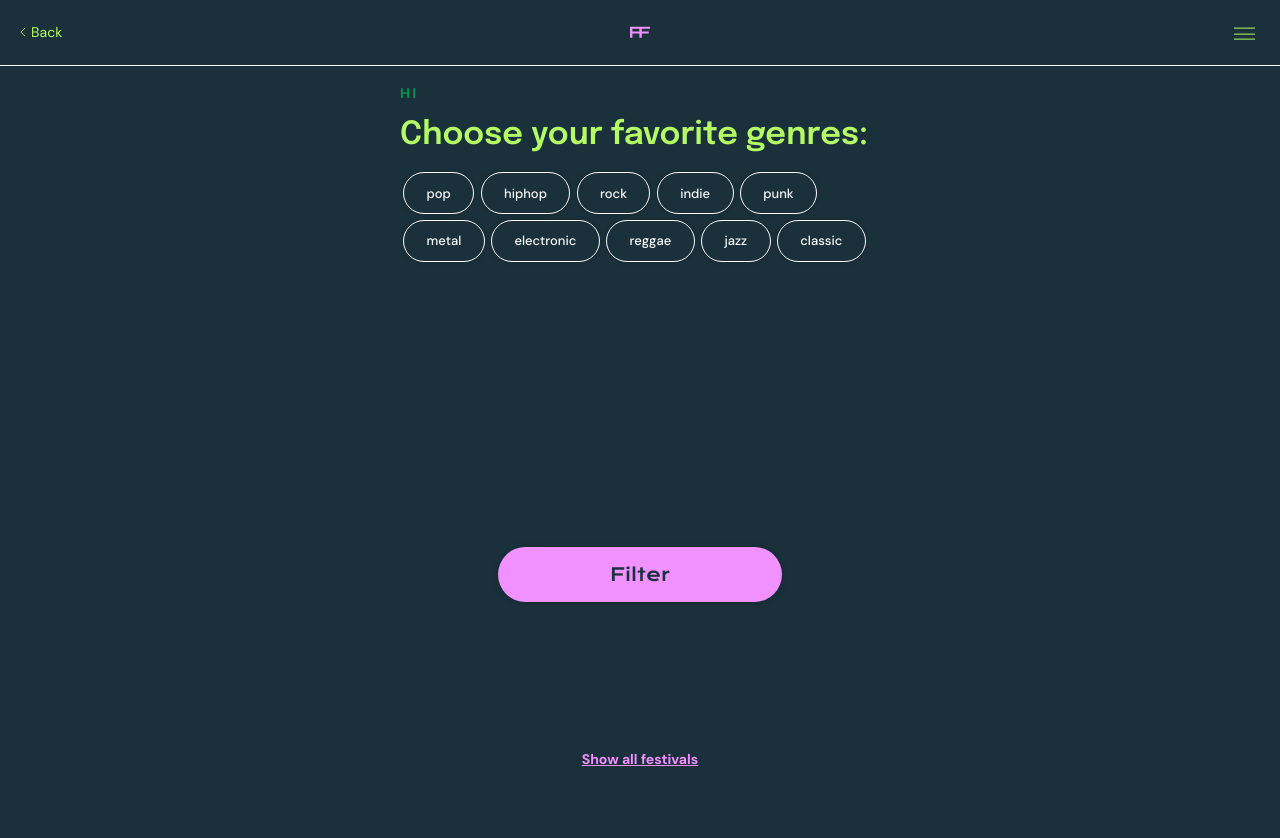
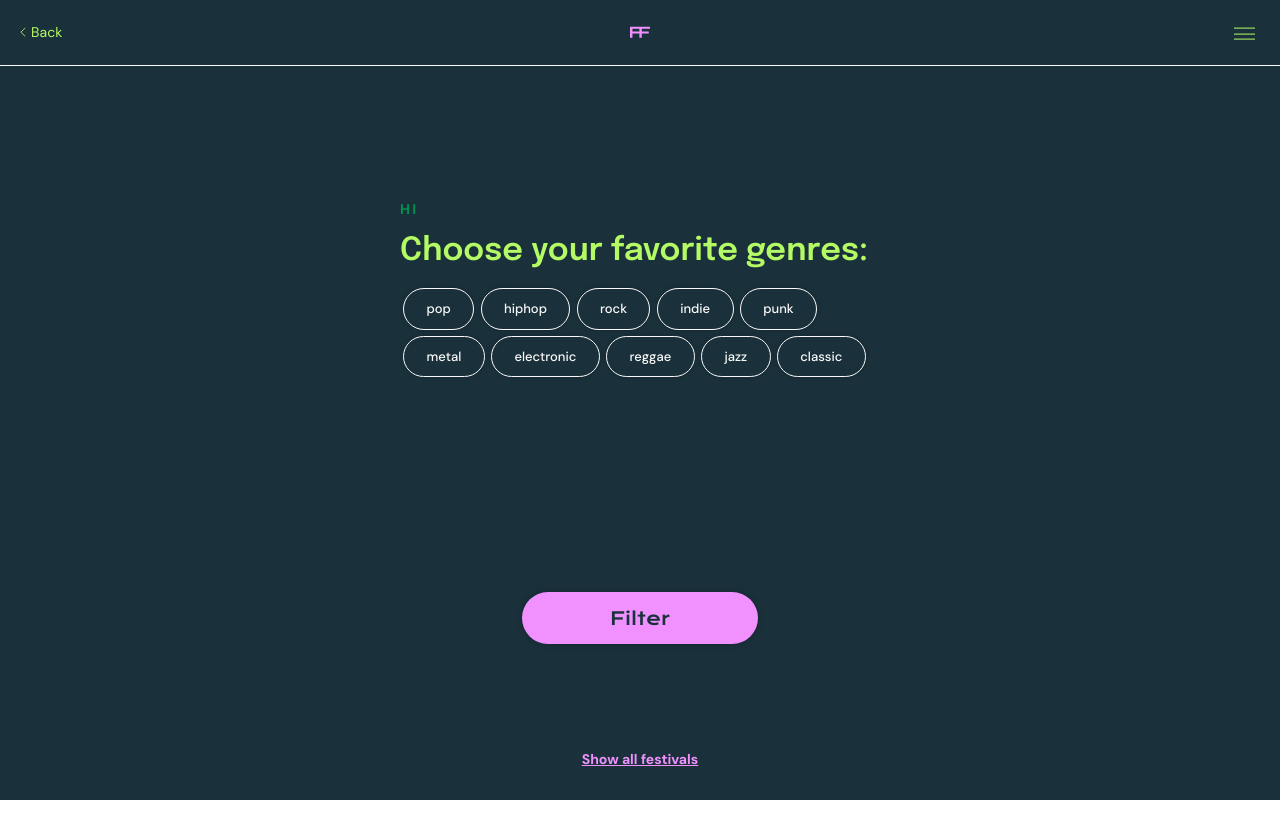
Before and after one commit to davidwobido/festival-filter, a React (Vite) app: page / in a window 1280 px wide. Both pictures are taken after a click on the picture 639 px from the left and 31 px from the top of the page. Shown: the top 838 px of the page. After the commit the page ends 800 px from the top, so only its background shows below. Built offline with nearby package versions, Linux system fonts and the light colour scheme.

Commit message:
:lipstick: Improve layout @ FilterPage

```diff
--- a/src/pages/Filter/FilterPage.module.css
+++ b/src/pages/Filter/FilterPage.module.css
@@ -1,16 +1,13 @@
 .wrapper {
   display: grid;
-  height: 100vh;
-  background-color: var(--color-primary-bg);
-  align-items: start;
+  align-items: center;
+  padding: 1.25rem;
   justify-items: center;
 }
 
 .content {
   display: grid;
-  align-content: center;
   gap: 1rem;
-  padding: 1.25rem;
 }
 
 .tags {
@@ -20,7 +17,8 @@
 .filterbutton {
   composes: normal from "../../components/Buttons/Button.module.css";
   font-family: "Krona One", sans-serif;
-  padding: 1rem 7rem;
+  padding: 0.9rem 5.5rem;
+  transform: translateY(-1.25rem);
 }
 
 .footer {
--- a/src/pages/Filter/FilterPage.tsx
+++ b/src/pages/Filter/FilterPage.tsx
@@ -45,7 +45,8 @@ function SelectGenre() {
   }
 
   return (
-    <div className={styles.wrapper}>
+    <>
+      <main className={styles.wrapper}>
         <div className={styles.content}>
           <span className={"text-preline"}>
             Hi {localStorage.getItem("ActiveUser")}
@@ -60,12 +61,13 @@ function SelectGenre() {
         <button className={styles.filterbutton} onClick={() => handleClick()}>
           Filter
         </button>
+      </main>
       <footer className={styles.footer}>
         <Link to="/all-festivals" className={styles.skip}>
           Show all festivals
         </Link>
       </footer>
-    </div>
+    </>
   );
 }
 export default SelectGenre;
```
Lines whose indentation alone changed are shown as unchanged.
